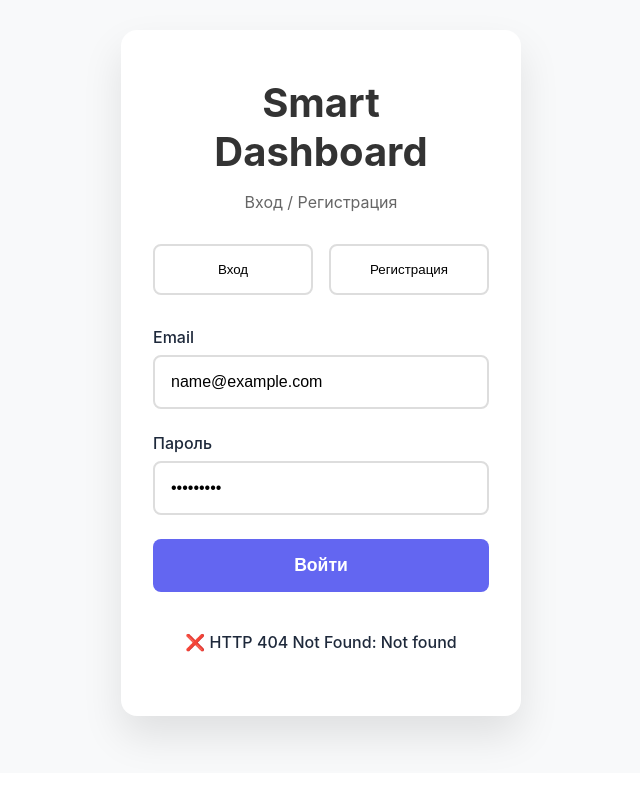
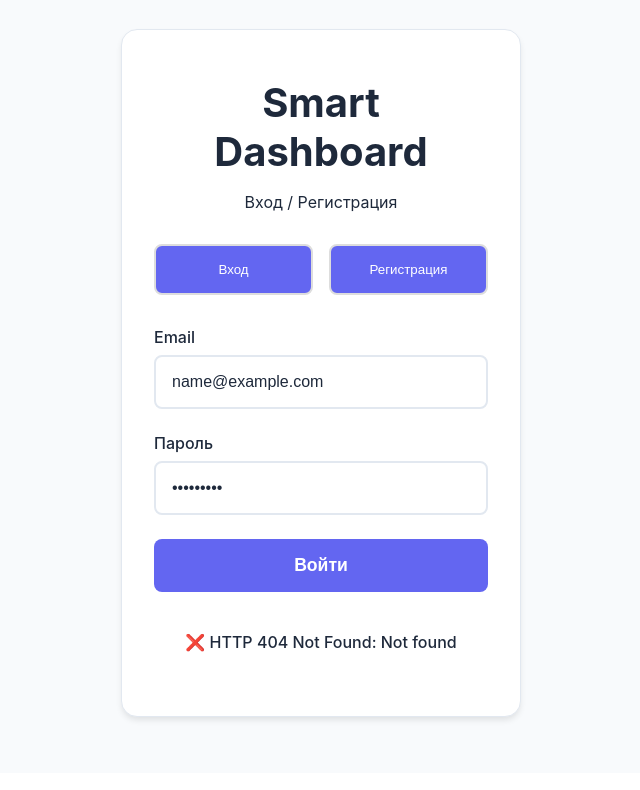
Before and after one commit to 1l4ke/mobileapp, a website: page public/index.html in a window 1280 px wide. Both pictures are taken after typing "name@example.com", "Sample123" into the empty fields and a click on the button "Войти". Shown: the part 207-997 px from the top of the page, without its empty margins (319-959 px from the left). Drawn offline with Linux system fonts and the light colour scheme; files that its build step writes are made by us from their sources; no server answers.

Commit message:
lil styles

```diff
--- a/src/styles/main.css
+++ b/src/styles/main.css
@@ -590,3 +590,65 @@ body {
     font-size: 1.5rem !important;
   }
 }
+
+/* ✅ ТОЧНЫЙ фикс только auth формы */
+#auth-root {
+  background: var(--bg-primary) !important;
+  color: var(--text-primary) !important;
+  transition: all 0.3s ease;
+}
+
+#auth-root > div {
+  background: var(--bg-secondary) !important;
+  color: var(--text-primary) !important;
+  border: 1px solid var(--border) !important;
+  box-shadow: var(--shadow) !important;
+}
+
+#auth-root h1,
+#auth-root p,
+#auth-root label {
+  color: var(--text-primary) !important;
+}
+
+#auth-root input {
+  background: var(--bg-secondary) !important;
+  color: var(--text-primary) !important;
+  border: 2px solid var(--border) !important;
+  caret-color: var(--text-primary) !important;
+}
+
+#auth-root input:focus {
+  border-color: #6366f1 !important;
+  box-shadow: 0 0 0 3px rgba(99, 102, 241, 0.2) !important;
+}
+
+#auth-root input::placeholder {
+  color: var(--text-secondary) !important;
+}
+
+#auth-root button {
+  background: #6366f1 !important;
+  color: white !important;
+}
+
+#auth-root #auth-message {
+  color: var(--text-primary) !important;
+}
+
+/* Tracker header точечно */
+.tracker-header {
+  background: var(--bg-secondary) !important;
+  color: var(--text-primary) !important;
+  border: 1px solid var(--border) !important;
+}
+
+.tracker-header h2 {
+  color: var(--text-primary) !important;
+}
+
+.tracker-header input[type="date"] {
+  background: var(--bg-secondary) !important;
+  color: var(--text-primary) !important;
+  border: 2px solid var(--border) !important;
+}
```
